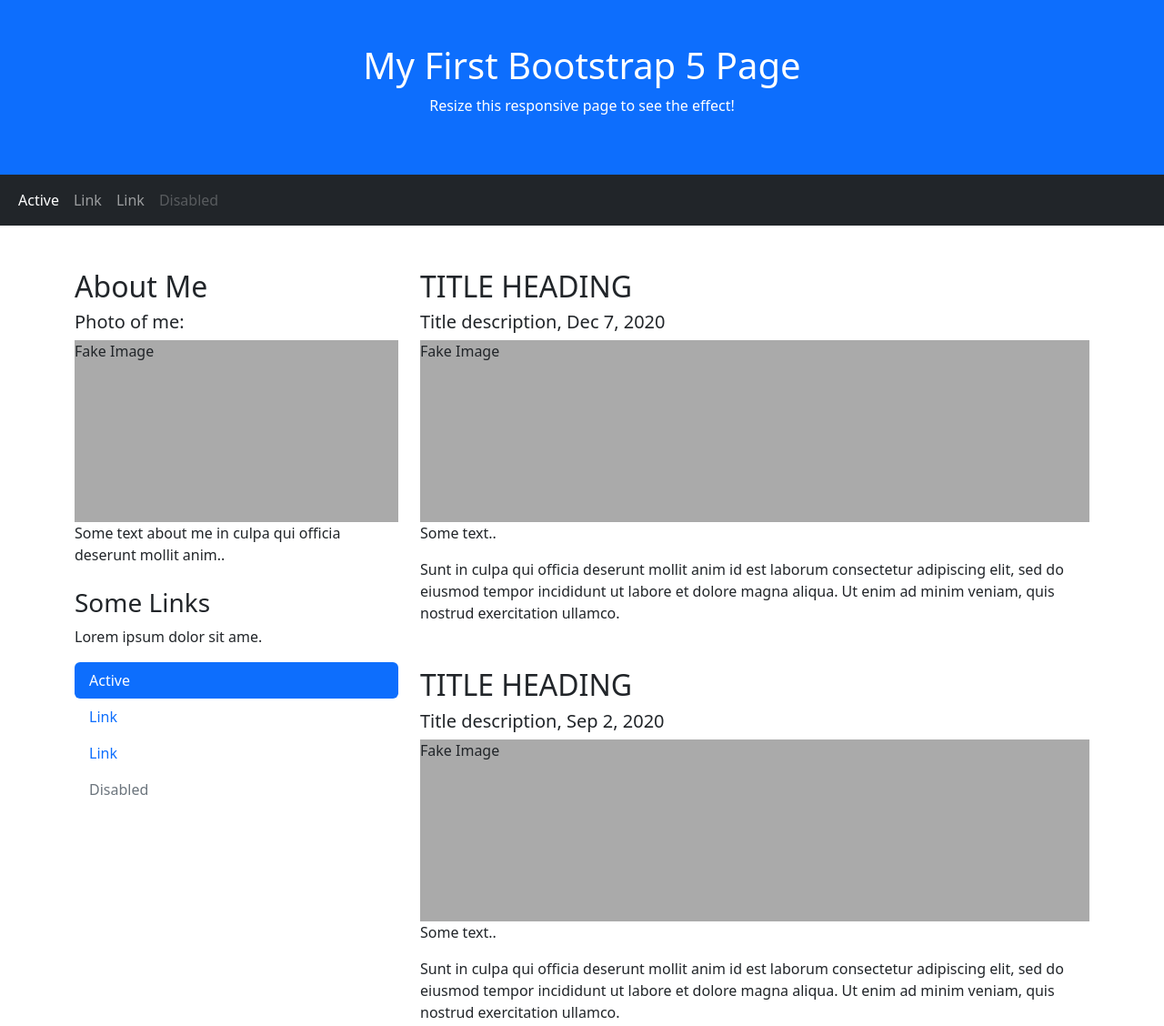
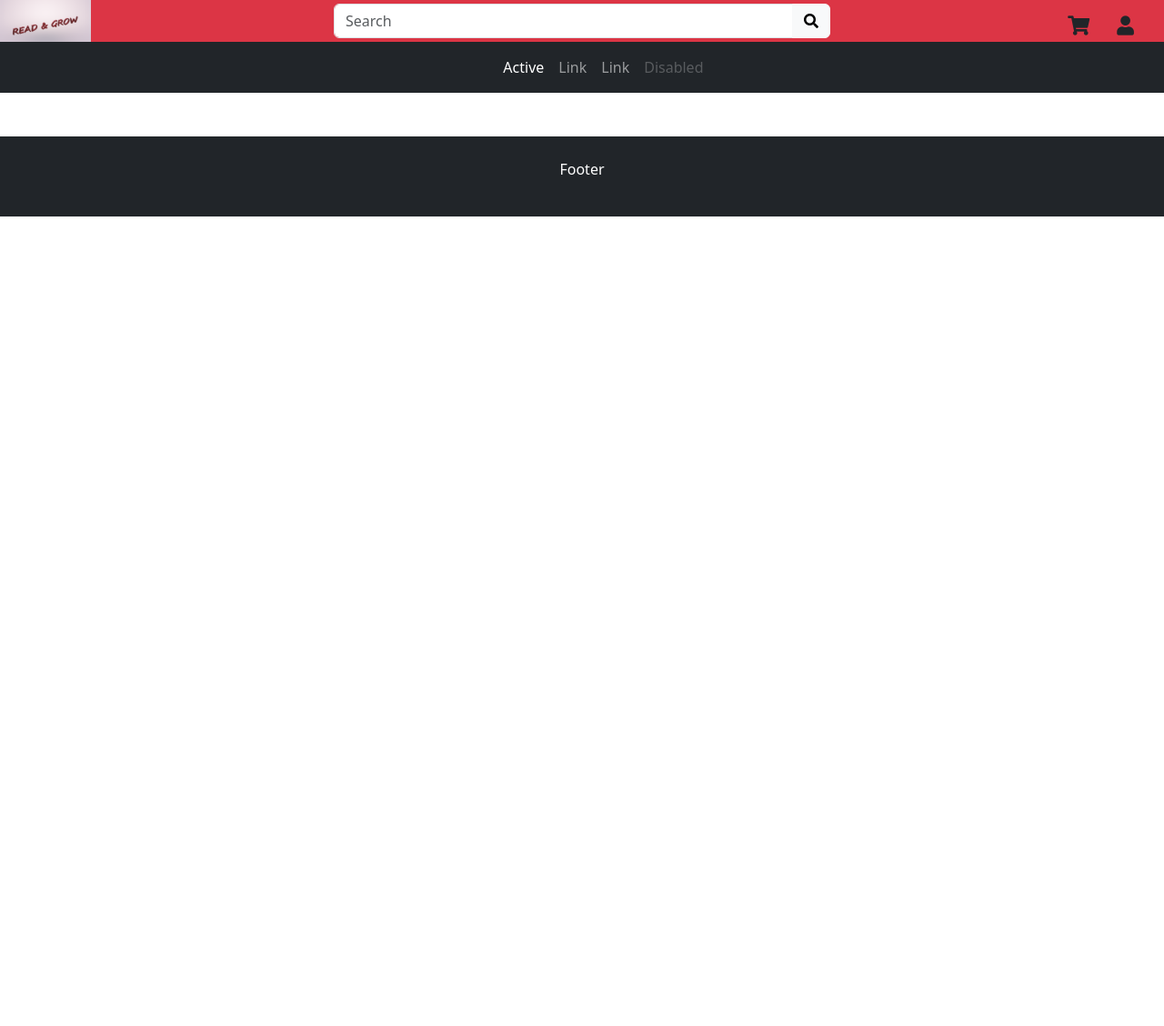
Before and after one commit to ligo8/Book-Store, a plain HTML site: page index.html in a window 1280 px wide. Shown: the top 1128 px of the page at 91% size. After the commit the page ends 800 px from the top, so only its background shows below. Drawn offline with nearby package versions, Linux system fonts and the light colour scheme.

Commit message:
added search bar, logo, icons

```diff
--- a/css/index.css
+++ b/css/index.css
@@ -1,4 +1,13 @@
-.fakeimg {
-    height: 200px;
-    background: #aaa;
+.icons {
+    position: absolute;
+    top: 10px; /* Adjust the top positioning as needed */
+    right: 20px; /* Adjust the right positioning as needed */
 }
+
+.logo {
+    width: 100px; /* Set the desired width */
+    height: auto; /* Automatically adjust height to maintain aspect ratio */
+    position: fixed;
+    top: 0;
+    left: 0;
+  }
--- a/index.html
+++ b/index.html
@@ -5,18 +5,46 @@
   <meta charset="utf-8">
   <meta name="viewport" content="width=device-width, initial-scale=1">
   <link href="https://cdn.jsdelivr.net/npm/bootstrap@5.2.3/dist/css/bootstrap.min.css" rel="stylesheet">
+  <link rel="stylesheet" href=
+"https://cdnjs.cloudflare.com/ajax/libs/font-awesome/4.7.0/css/font-awesome.min.css">
+  <link rel="stylesheet" href="https://cdn.jsdelivr.net/npm/bootstrap@5.3.0/dist/css/bootstrap.min.css">
+  <script src="https://cdn.jsdelivr.net/npm/bootstrap@5.3.0/dist/js/bootstrap.bundle.min.js"></script>
+
+  <link rel="stylesheet" href="https://cdnjs.cloudflare.com/ajax/libs/font-awesome/5.15.3/css/all.min.css">
+
+
   <script src="https://cdn.jsdelivr.net/npm/bootstrap@5.2.3/dist/js/bootstrap.bundle.min.js"></script>
   <link rel="stylesheet" href="css/index.css" />
 </head>
 <body>
 
-<div class="p-5 bg-primary text-white text-center">
-  <h1>My First Bootstrap 5 Page</h1>
-  <p>Resize this responsive page to see the effect!</p>
+<div class="p-1 bg-danger text-white text-center">
+  <img class="logo" src="images/logo.png" alt="alternate-text">
+
+  <div class="container">
+    <div class="row justify-content-center">
+      <div class="col-md-6">
+        <div class="input-group">
+          <input type="text" class="form-control" placeholder="Search">
+          <button class="btn btn-primary btn-light" type="submit"><i class="fas fa-search"></i></button>
+        </div>
+        <div class="icons">
+          <div class="input-group-append">
+            <button class="btn btn-sidebar">
+              <i class="fa fa-shopping-cart fa-lg" aria-hidden="true"></i>
+            </button>
+            <button class="btn btn-sidebar">
+              <i class="fa fa-user fa-lg"></i>
+            </button>
+          </div>
+        </div>
+      </div>
+    </div>
+  </div>
 </div>
 
 <nav class="navbar navbar-expand-sm bg-dark navbar-dark">
-  <div class="container-fluid">
+  <div class="container-fluid col-md-2">
     <ul class="navbar-nav">
       <li class="nav-item">
         <a class="nav-link active" href="#">Active</a>
@@ -35,43 +63,8 @@
 </nav>
 
 <div class="container mt-5">
-  <div class="row">
-    <div class="col-sm-4">
-      <h2>About Me</h2>
-      <h5>Photo of me:</h5>
-      <div class="fakeimg">Fake Image</div>
-      <p>Some text about me in culpa qui officia deserunt mollit anim..</p>
-      <h3 class="mt-4">Some Links</h3>
-      <p>Lorem ipsum dolor sit ame.</p>
-      <ul class="nav nav-pills flex-column">
-        <li class="nav-item">
-          <a class="nav-link active" href="#">Active</a>
-        </li>
-        <li class="nav-item">
-          <a class="nav-link" href="#">Link</a>
-        </li>
-        <li class="nav-item">
-          <a class="nav-link" href="#">Link</a>
-        </li>
-        <li class="nav-item">
-          <a class="nav-link disabled" href="#">Disabled</a>
-        </li>
-      </ul>
-      <hr class="d-sm-none">
-    </div>
-    <div class="col-sm-8">
-      <h2>TITLE HEADING</h2>
-      <h5>Title description, Dec 7, 2020</h5>
-      <div class="fakeimg">Fake Image</div>
-      <p>Some text..</p>
-      <p>Sunt in culpa qui officia deserunt mollit anim id est laborum consectetur adipiscing elit, sed do eiusmod tempor incididunt ut labore et dolore magna aliqua. Ut enim ad minim veniam, quis nostrud exercitation ullamco.</p>
 
-      <h2 class="mt-5">TITLE HEADING</h2>
-      <h5>Title description, Sep 2, 2020</h5>
-      <div class="fakeimg">Fake Image</div>
-      <p>Some text..</p>
-      <p>Sunt in culpa qui officia deserunt mollit anim id est laborum consectetur adipiscing elit, sed do eiusmod tempor incididunt ut labore et dolore magna aliqua. Ut enim ad minim veniam, quis nostrud exercitation ullamco.</p>
-    </div>
+
   </div>
 </div>
 
```
Also changed, not shown: images/logo.png (added).
